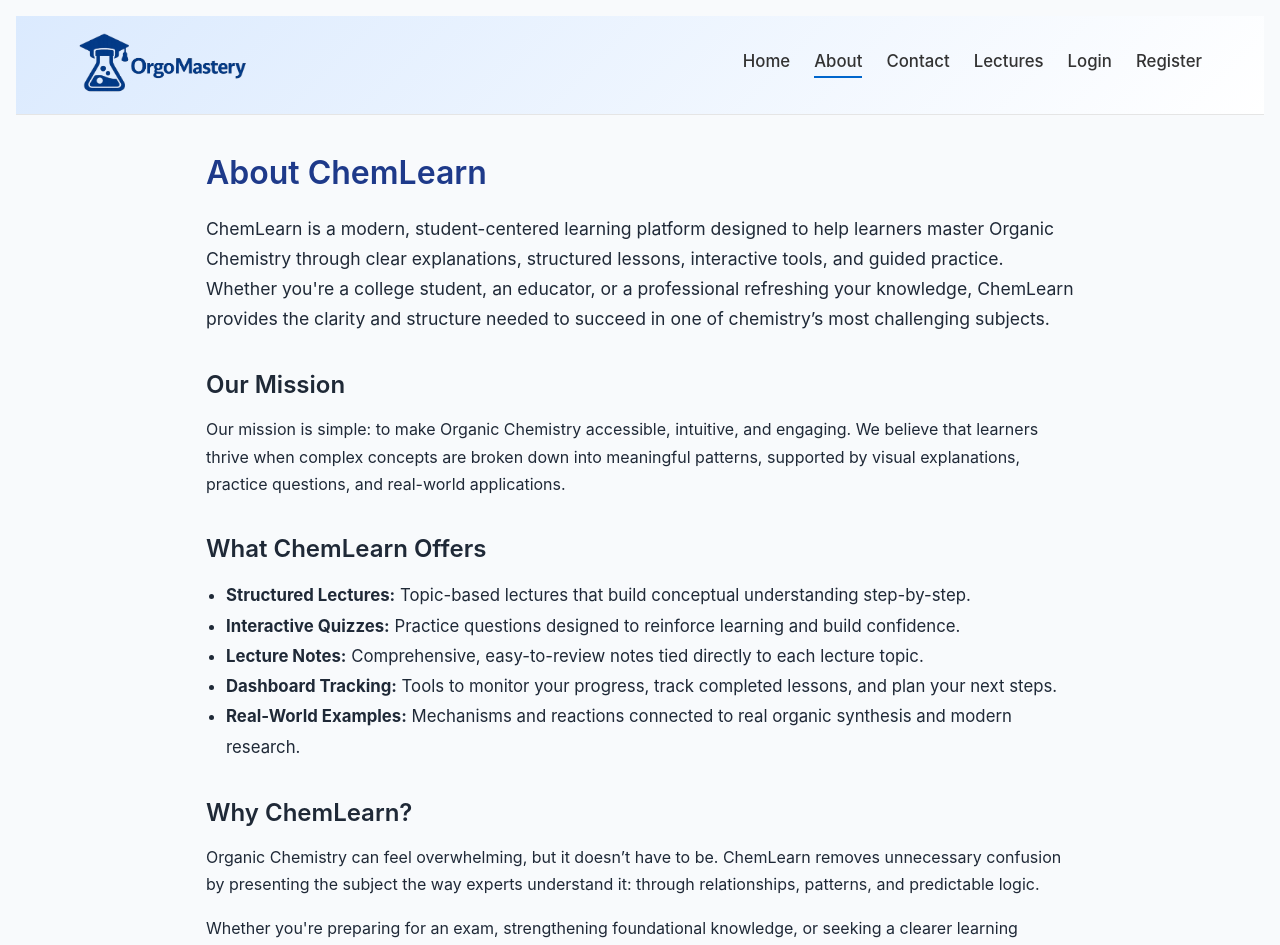
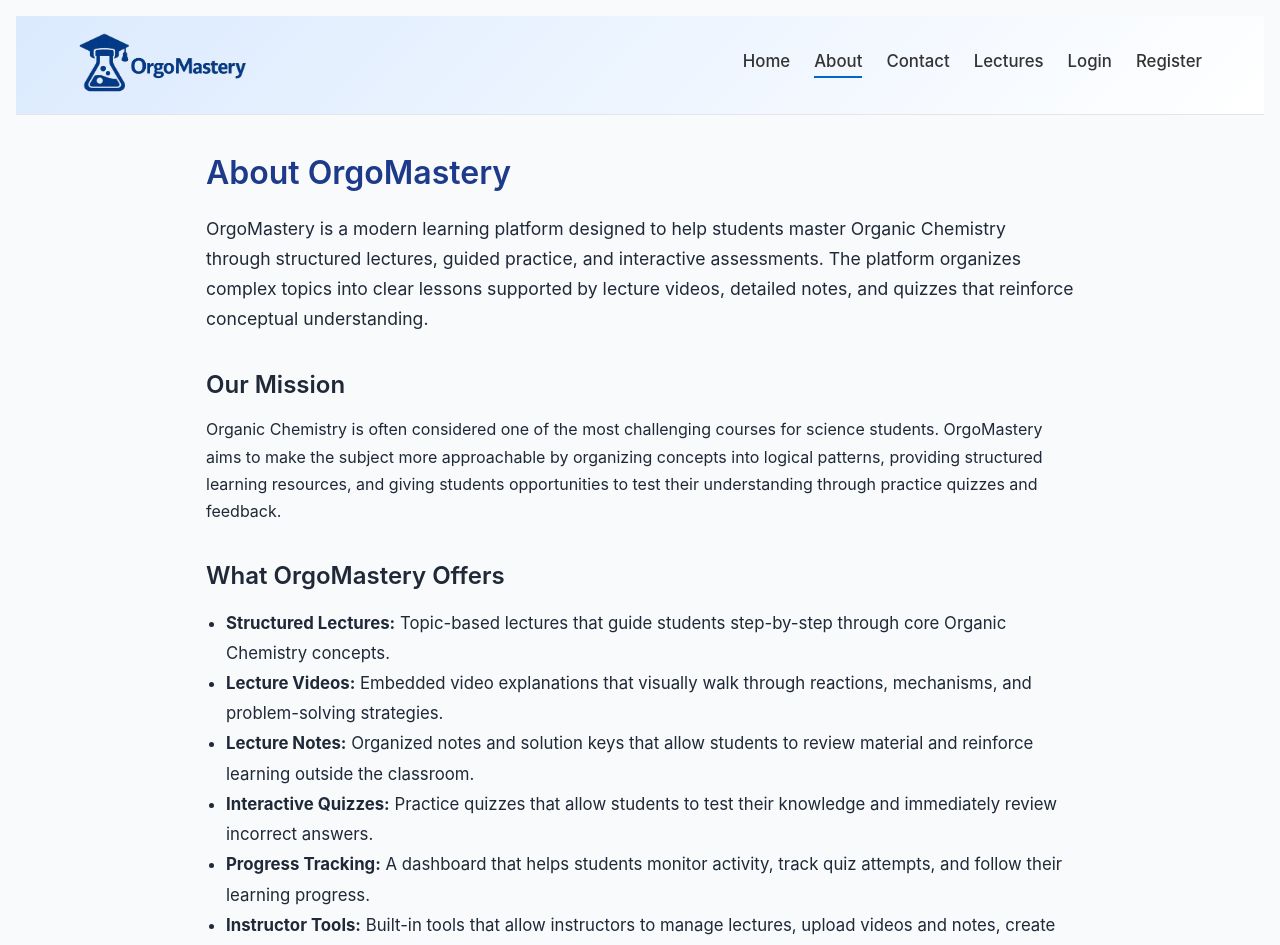
Before and after one commit to gfianu/SWD-U2-Project_Godfred-F, a React (Vite) app in the folder OrgoMastery-Frontend/unit-one-project/: page /about in a window 1280 px wide. Shown: the top 945 px of the page. Built offline with nearby package versions, Linux system fonts and the light colour scheme; no server answers.

Commit message:
About and contact page updates done

```diff
--- a/OrgoMastery-Frontend/unit-one-project/src/pages/About.jsx
+++ b/OrgoMastery-Frontend/unit-one-project/src/pages/About.jsx
@@ -1,53 +1,80 @@
+import "../styles/About.css";
+
 function About() {
   return (
-    <section className="container" style={{ maxWidth: "900px", padding: "2rem 1rem" }}>
-      <h1 style={{ fontSize: "2rem", marginBottom: "1rem", color: "#1e3a8a" }}>
-        About ChemLearn
-      </h1>
+    <section className="about-container">
+      <h1 className="about-title">About OrgoMastery</h1>
 
-      <p style={{ marginBottom: "1.5rem", lineHeight: "1.7", fontSize: "1.1rem" }}>
-        ChemLearn is a modern, student-centered learning platform designed to help
-        learners master Organic Chemistry through clear explanations, structured lessons,
-        interactive tools, and guided practice. Whether you're a college student, an
-        educator, or a professional refreshing your knowledge, ChemLearn provides the
-        clarity and structure needed to succeed in one of chemistry’s most challenging
-        subjects.
+      <p className="about-intro">
+        OrgoMastery is a modern learning platform designed to help students
+        master Organic Chemistry through structured lectures, guided practice,
+        and interactive assessments. The platform organizes complex topics into
+        clear lessons supported by lecture videos, detailed notes, and quizzes
+        that reinforce conceptual understanding.
       </p>
 
-      <h2 style={{ marginTop: "2rem", marginBottom: "0.75rem", fontSize: "1.5rem" }}>
-        Our Mission
-      </h2>
-      <p style={{ lineHeight: "1.7", marginBottom: "1.5rem" }}>
-        Our mission is simple: to make Organic Chemistry accessible, intuitive, and
-        engaging. We believe that learners thrive when complex concepts are broken down
-        into meaningful patterns, supported by visual explanations, practice questions,
-        and real-world applications.
+      <h2 className="about-heading">Our Mission</h2>
+
+      <p className="about-text">
+        Organic Chemistry is often considered one of the most challenging
+        courses for science students. OrgoMastery aims to make the subject more
+        approachable by organizing concepts into logical patterns, providing
+        structured learning resources, and giving students opportunities to
+        test their understanding through practice quizzes and feedback.
       </p>
 
-      <h2 style={{ marginTop: "2rem", marginBottom: "0.75rem", fontSize: "1.5rem" }}>
-        What ChemLearn Offers
-      </h2>
+      <h2 className="about-heading">What OrgoMastery Offers</h2>
 
-      <ul style={{ marginLeft: "1.25rem", lineHeight: "1.8", fontSize: "1.05rem" }}>
-        <li><strong>Structured Lectures:</strong> Topic-based lectures that build conceptual understanding step-by-step.</li>
-        <li><strong>Interactive Quizzes:</strong> Practice questions designed to reinforce learning and build confidence.</li>
-        <li><strong>Lecture Notes:</strong> Comprehensive, easy-to-review notes tied directly to each lecture topic.</li>
-        <li><strong>Dashboard Tracking:</strong> Tools to monitor your progress, track completed lessons, and plan your next steps.</li>
-        <li><strong>Real-World Examples:</strong> Mechanisms and reactions connected to real organic synthesis and modern research.</li>
+      <ul className="about-list">
+        <li>
+          <strong>Structured Lectures:</strong> Topic-based lectures that guide
+          students step-by-step through core Organic Chemistry concepts.
+        </li>
+
+        <li>
+          <strong>Lecture Videos:</strong> Embedded video explanations that
+          visually walk through reactions, mechanisms, and problem-solving
+          strategies.
+        </li>
+
+        <li>
+          <strong>Lecture Notes:</strong> Organized notes and solution keys that
+          allow students to review material and reinforce learning outside the
+          classroom.
+        </li>
+
+        <li>
+          <strong>Interactive Quizzes:</strong> Practice quizzes that allow
+          students to test their knowledge and immediately review incorrect
+          answers.
+        </li>
+
+        <li>
+          <strong>Progress Tracking:</strong> A dashboard that helps students
+          monitor activity, track quiz attempts, and follow their learning
+          progress.
+        </li>
+
+        <li>
+          <strong>Instructor Tools:</strong> Built-in tools that allow
+          instructors to manage lectures, upload videos and notes, create
+          quizzes, and analyze student performance.
+        </li>
       </ul>
 
-      <h2 style={{ marginTop: "2rem", marginBottom: "0.75rem", fontSize: "1.5rem" }}>
-        Why ChemLearn?
-      </h2>
-      <p style={{ lineHeight: "1.7", marginBottom: "1rem" }}>
-        Organic Chemistry can feel overwhelming, but it doesn’t have to be. ChemLearn
-        removes unnecessary confusion by presenting the subject the way experts
-        understand it: through relationships, patterns, and predictable logic.
+      <h2 className="about-heading">Built for Learning</h2>
+
+      <p className="about-text">
+        OrgoMastery combines effective teaching strategies with modern web
+        technology. By integrating structured course content, practice
+        assessments, and progress tracking, the platform supports both
+        independent study and instructor-led learning environments.
       </p>
 
-      <p style={{ lineHeight: "1.7" }}>
-        Whether you're preparing for an exam, strengthening foundational knowledge, or
-        seeking a clearer learning structure, ChemLearn is here to support your journey.
+      <p className="about-text">
+        Whether you are preparing for exams, reviewing fundamental concepts, or
+        strengthening your understanding of reaction mechanisms, OrgoMastery
+        provides a clear path to mastering Organic Chemistry.
       </p>
     </section>
   );
--- a/OrgoMastery-Frontend/unit-one-project/src/pages/Contact.jsx
+++ b/OrgoMastery-Frontend/unit-one-project/src/pages/Contact.jsx
@@ -1,51 +1,51 @@
 import { useState } from "react";
 import Button from "../components/Button";
+import { useAuth } from "../context/AuthContext";
 import "../styles/ContactPage.css";
 
 function Contact() {
-  // Form state
+  const { user } = useAuth();
+
   const [formData, setFormData] = useState({
-    name: "",
-    email: "",
+    name: user?.username || "",
+    email: user?.email || "",
     reason: "feedback",
     message: "",
   });
 
   const [submitted, setSubmitted] = useState(false);
 
-  // Handle input changes
   function handleChange(e) {
     const { name, value } = e.target;
     setFormData((prev) => ({ ...prev, [name]: value }));
   }
 
-  // Handle form submission
   function handleSubmit(e) {
     e.preventDefault();
+
+    // Future: connect to backend API
+    console.log("Contact form submission:", formData);
+
     setSubmitted(true);
-
-    // (Optional) can connect this to an API later:
-    // fetch("/api/contact", { method: "POST", body: JSON.stringify(formData) })
   }
 
   return (
     <section className="contact-container container">
-      <h1 className="contact-title">Contact ChemLearn</h1>
+      <h1 className="contact-title">Contact OrgoMastery</h1>
+
       <p className="contact-subtitle">
-        We'd love to hear from you! Whether you have feedback, questions, or
-        ideas for new features, feel free to reach out.
+        Have feedback, questions, or ideas for improving OrgoMastery? We'd love
+        to hear from you. Send us a message and we’ll get back to you as soon as
+        possible.
       </p>
 
-      {/* Success Message */}
       {submitted && (
         <div className="contact-success">
-          Thank you for your message! We’ll get back to you soon.
+          Thank you for your message! We appreciate your feedback.
         </div>
       )}
 
-      {/* Contact Form */}
       <form className="contact-form" onSubmit={handleSubmit}>
-        {/* Name */}
         <label>
           Full Name
           <input
@@ -58,7 +58,6 @@
           />
         </label>
 
-        {/* Email */}
         <label>
           Email Address
           <input
@@ -71,7 +70,6 @@
           />
         </label>
 
-        {/* Reason for Contact */}
         <label>
           Reason for Contact
           <select name="reason" value={formData.reason} onChange={handleChange}>
@@ -81,7 +79,6 @@
           </select>
         </label>
 
-        {/* Message */}
         <label>
           Your Message
           <textarea
@@ -94,7 +91,6 @@
           ></textarea>
         </label>
 
-        {/* Submit */}
         <Button label="Submit Message" type="submit" fullWidth={true} />
       </form>
     </section>
--- a/OrgoMastery-Frontend/unit-one-project/src/pages/Home.jsx
+++ b/OrgoMastery-Frontend/unit-one-project/src/pages/Home.jsx
@@ -21,8 +21,6 @@
   return (
     <section className="start-hero">
       <div className="start-content fade-in">
-
-        {/* Logo Image */}
         <img
           ref={logoRef}
           src={OrgoMasteryLogo}
@@ -30,14 +28,22 @@
           className="hero-logo logo-fade"
         />
 
+        <h1 className="hero-heading slide-up">
+          Learn Organic Chemistry with Confidence
+        </h1>
+
         <p className="tagline slide-up">
-          Master Organic Chemistry with Lectures, Notes, and Quizzes.
+          OrgoMastery helps students build understanding through structured
+          lectures, guided notes, interactive quizzes, and progress tracking.
         </p>
 
-        {/* Get Started button fades in AFTER tagline */}
-        <div className="button-fade">
+        <div className="button-fade hero-actions">
           <Link to="/lectures">
             <Button label="Get Started" size="large" />
+          </Link>
+
+          <Link to="/about">
+            <Button label="Learn More" variant="secondary" size="large" />
           </Link>
         </div>
       </div>
--- /dev/null
+++ b/OrgoMastery-Frontend/unit-one-project/src/styles/About.css
@@ -0,0 +1,34 @@
+.about-container {
+  max-width: 900px;
+  padding: 2rem 1rem;
+  margin: 0 auto;
+}
+
+.about-title {
+  font-size: 2rem;
+  margin-bottom: 1rem;
+  color: #1e3a8a;
+}
+
+.about-intro {
+  margin-bottom: 1.5rem;
+  line-height: 1.7;
+  font-size: 1.1rem;
+}
+
+.about-heading {
+  margin-top: 2rem;
+  margin-bottom: 0.75rem;
+  font-size: 1.5rem;
+}
+
+.about-text {
+  line-height: 1.7;
+  margin-bottom: 1rem;
+}
+
+.about-list {
+  margin-left: 1.25rem;
+  line-height: 1.8;
+  font-size: 1.05rem;
+}
--- a/OrgoMastery-Frontend/unit-one-project/src/styles/ContactPage.css
+++ b/OrgoMastery-Frontend/unit-one-project/src/styles/ContactPage.css
@@ -1,6 +1,7 @@
 .contact-container {
   max-width: 900px;
   padding: 2rem 1rem;
+  margin: 0 auto;
 }
 
 .contact-title {
@@ -14,11 +15,12 @@
   font-size: 1.1rem;
   margin-bottom: 2rem;
   color: var(--text-muted);
+  line-height: 1.7;
 }
 
 /* Success message */
 .contact-success {
-  background: #e0ffe6;
+  background: #ecfdf5;
   border-left: 4px solid #16a34a;
   padding: 1rem;
   border-radius: 6px;
@@ -51,6 +53,12 @@
   border-radius: 6px;
   font-size: 1rem;
   background: white;
+  transition: border-color 0.2s ease, box-shadow 0.2s ease;
+}
+
+.contact-form textarea {
+  resize: vertical;
+  min-height: 140px;
 }
 
 .contact-form input:focus,
@@ -66,8 +74,4 @@
   .contact-container {
     padding: 1rem 0.5rem;
   }
-
-  .contact-submit-btn {
-    width: 100%;
-  }
 }
```
Also changed, not shown: OrgoMastery-Frontend/unit-one-project/src/styles/HomePage.css (+59 -41 lines).
